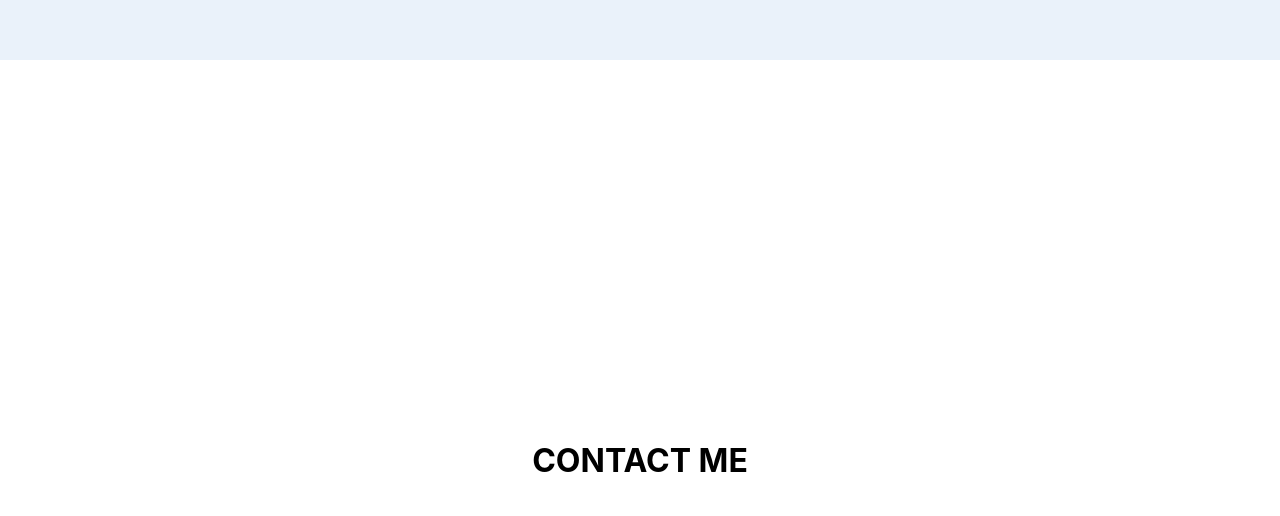
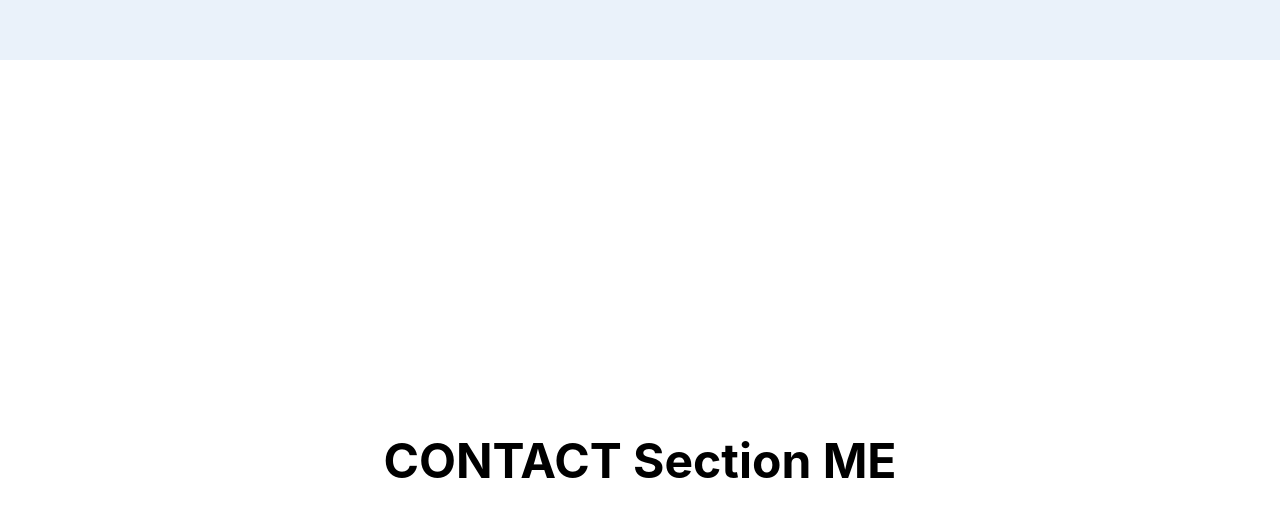
Before and after one commit to sparklingwaterlemon/Portfolio, a React (Create React App) app: page / in a window 1280 px wide. Shown: the part 3140-3656 px from the top of the page. Built offline with nearby package versions, Linux system fonts and the light colour scheme.

Commit message:
Created ContactSection.jsx & .css

```diff
--- a/src/Components/AboutSection/AboutSection.jsx
+++ b/src/Components/AboutSection/AboutSection.jsx
@@ -1,6 +1,6 @@
 import "./AboutSection.css";
 
-export default function AboutPage(){
+export default function AboutSection(){
     return (
         <section id="about">
             <h2> ABOUT </h2>
--- /dev/null
+++ b/src/Components/ContactSection/ContactSection.jsx
@@ -0,0 +1,9 @@
+import "./ContactSection.css";
+
+export default function ContactSection(){
+    return (
+        <section id="contact">
+            <h1> CONTACT Section ME</h1>
+        </section>
+    )
+}
--- a/src/Pages/App/App.css
+++ b/src/Pages/App/App.css
@@ -1,6 +1,8 @@
 * {
   box-sizing: border-box;
 }
+
+/* change later, individual section may need different height */
 section {
   display: grid;
   place-items: center;
--- a/src/Pages/App/App.jsx
+++ b/src/Pages/App/App.jsx
@@ -1,7 +1,8 @@
 import './App.css';
 import NavBar from '../../Components/NavBar/NavBar';
-import AboutPage from '../../Components/AboutSection/AboutSection';
+import AboutSection from '../../Components/AboutSection/AboutSection';
 
+import ContactSection from '../../Components/ContactSection/ContactSection';
 import ScrollToTop from '../../Utilities/ScrollToTop/ScrollToTop';
 
 
@@ -10,12 +11,13 @@ export default function App() {
   return (
     <>
     <div className="container">
-      <NavBar/>
-      <AboutPage />
+      <NavBar />
+      <AboutSection />
+
       <section id="projects">PROJECTS</section>
       <section id="github">GitHub</section>
       <section id="linkedin">LinkedIn</section>
-      <section id="contact">CONTACT ME</section>
+      <ContactSection />
     </div>
 
     <ScrollToTop />
```
Also changed, not shown: src/Components/ContactSection/ContactSection.css (added), src/Pages/App/originalApp.css (renamed from src/Pages/App/1App.css).
